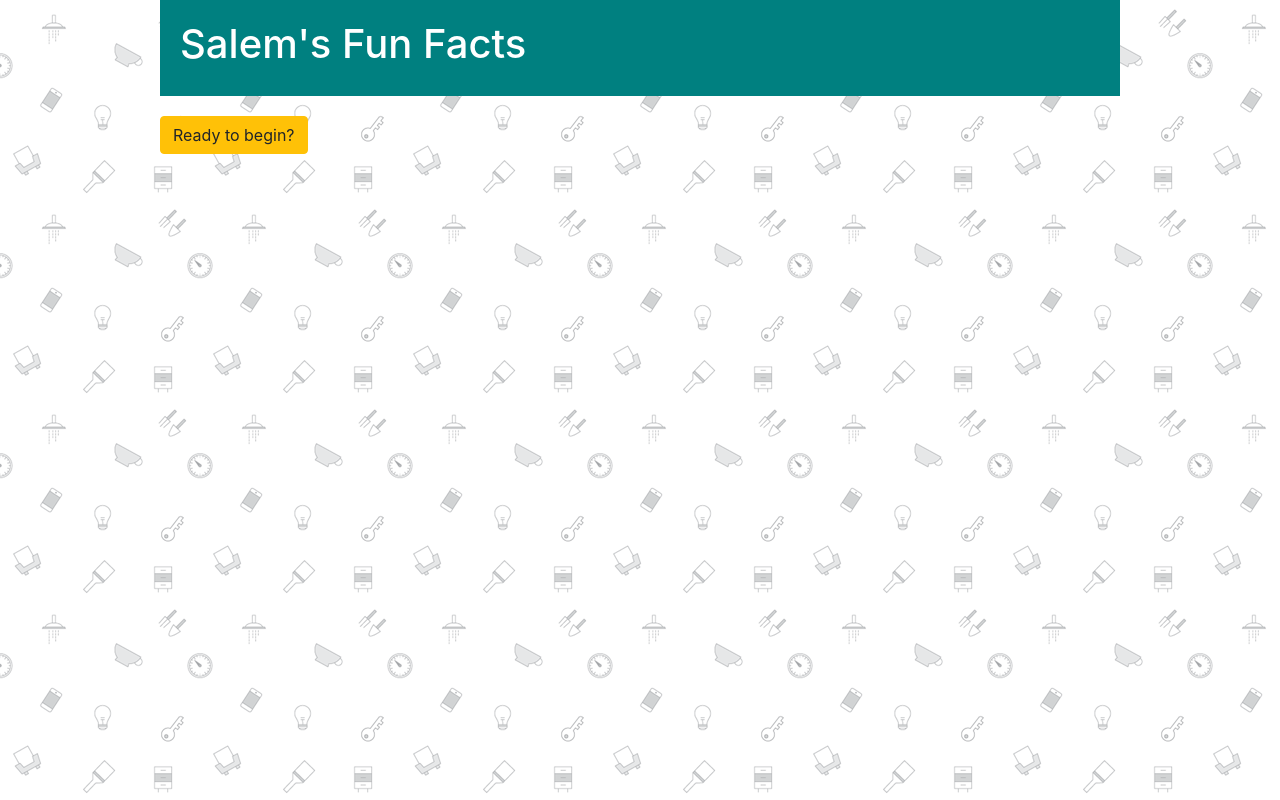
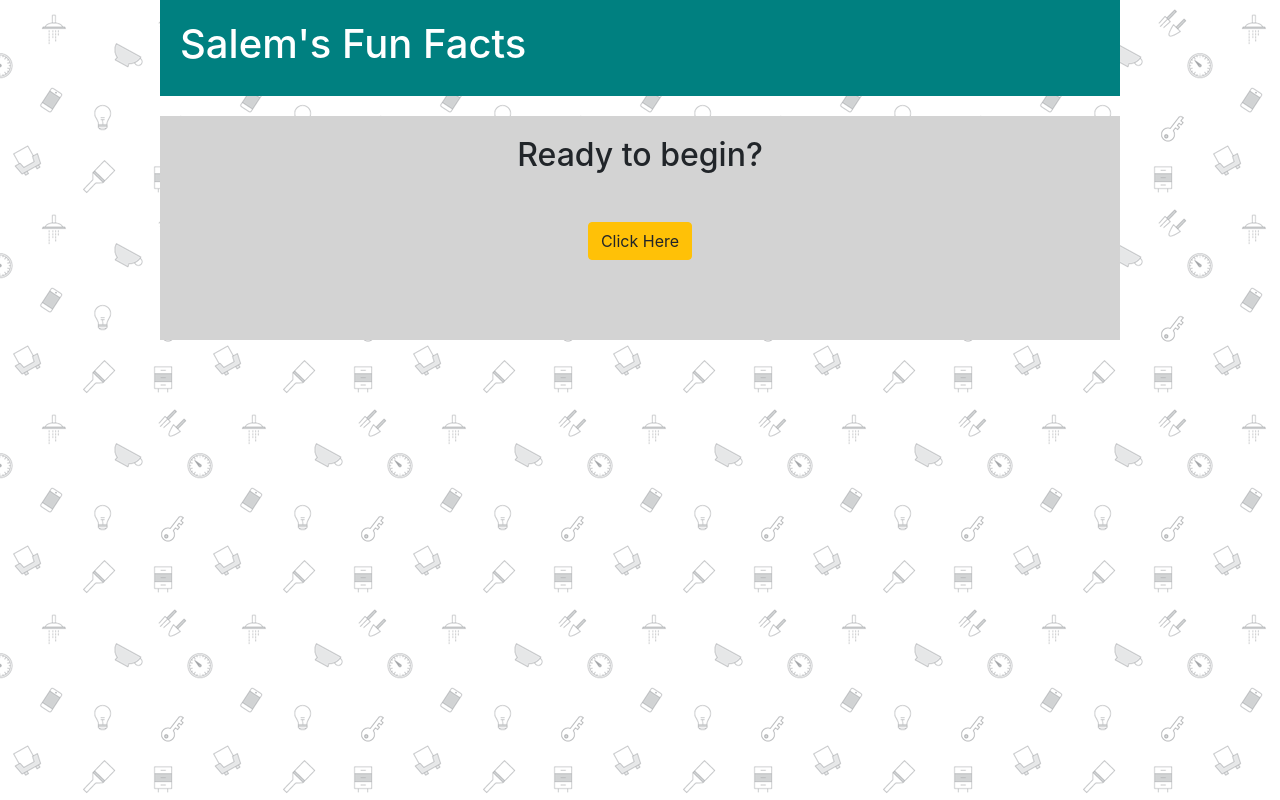
Before and after one commit to salemgrace/TriviaGame, a plain HTML site: page index.html in a window 1280 px wide. Drawn offline with nearby package versions, Linux system fonts and the light colour scheme.

Commit message:
opening ready

```diff
--- a/assets/css/style.css
+++ b/assets/css/style.css
@@ -1,11 +1,30 @@
 body {
     background-image: url("../images/doodles.png");
+}
+
+h2 {
+    text-align: center;
+}
+
+#start-game {
+    margin-top: 40px;
+}
+
+#button-container {
+    text-align: center;
+    margin: 0 auto;
 }
 
 #container {
     width: 960px;
     margin: 0 auto;
     box-align: center;
+}
+
+#main-container {
+    background-color: lightgray;
+    margin-top: 20px;
+    padding: 20px;
 }
 
 * {
@@ -19,6 +38,13 @@ header {
     color: white;
 }
 
+#timer {
+    padding: 20px;
+    margin-top: 20px;
+    text-align: center;
+    font-size: 30px;
+}
+
 #game {
 
 }
--- a/assets/javascript/app.js
+++ b/assets/javascript/app.js
@@ -33,15 +33,13 @@ var questionCount = 0;
 $("#start-game").click(startGame);
 
 function displayQuestion () {
-    $("#question-holder").text(theQuestions.question);
+
+    $("#question-holder").text(theQuestions[questionCount]);
 }
 
 function nextQuestion () {
+
     questionCount++;
-
-    if (questionCount === theQuestions.length) {
-        questionCount = 0;
-    }
 }
 
 function startGame () {
@@ -50,7 +48,6 @@ function startGame () {
 
 }
 
-displayQuestion ();
 // Create a welcome page - ready to begin?
 
 // function triviaQuiz () {
--- a/index.html
+++ b/index.html
@@ -18,9 +18,10 @@
         <h1>Salem's Fun Facts</h1>
     </header>
     <div id="main-container">
-
-        <button id="start-game" type="button" class="btn btn-warning">Ready to begin?</button>
-
+        <h2 id="question-holder">Ready to begin?</h2>
+        <div id="button-container">
+            <button id="start-game" type="button" class="btn btn-warning">Click Here</button>
+        </div>
         <div id="game">
             <div id="question-holder"></div>
 
```
